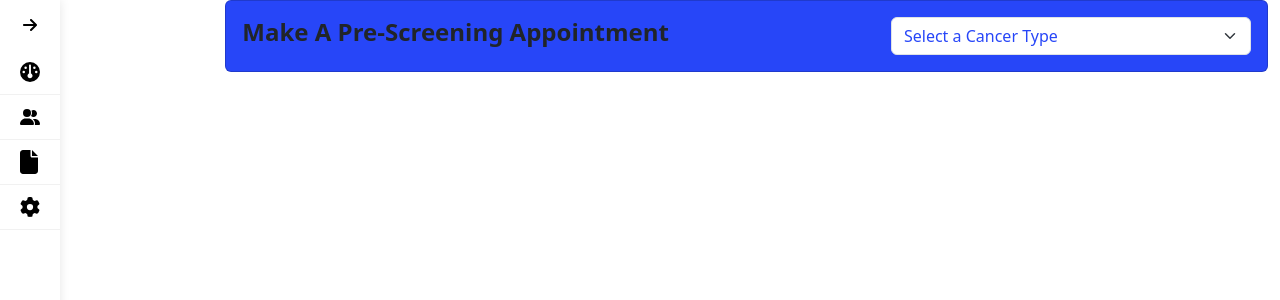
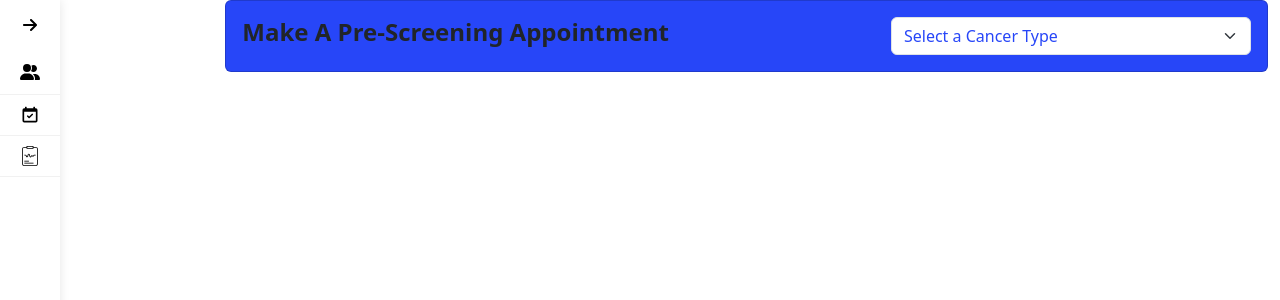
Before and after one commit to BocaCodeHack2023/hackathon-project-employees, a React (Create React App) app: page /appointments in a window 1280 px wide. Shown: the top 300 px of the page. Built offline with nearby package versions, Linux system fonts and the light colour scheme.

Commit message:
updated links svgs and styling

```diff
--- a/src/components/Sidebar.jsx
+++ b/src/components/Sidebar.jsx
@@ -2,17 +2,18 @@ import { useState } from 'react';
 import '../styles/sidebar.css';
 import { Link } from 'react-router-dom';
 import AppointmentPicker from '../pages/AppointmentPicker';
+import { Button } from 'react-bootstrap';
 
-export default function Sidebar( { setShowSidebar, showSidebar }) {
+export default function Sidebar({ setShowSidebar, showSidebar }) {
 
 
-  return(
+  return (
     <>
       <div className={`${!showSidebar ? "hiddenSidebar" : "sidebar"}`}>
         <button className="sidebarButton" onClick={() => setShowSidebar(!showSidebar)}>
           {!showSidebar
-            ? <svg xmlns="http://www.w3.org/2000/svg" height="1em" viewBox="0 0 448 512"><path d="M438.6 278.6c12.5-12.5 12.5-32.8 0-45.3l-160-160c-12.5-12.5-32.8-12.5-45.3 0s-12.5 32.8 0 45.3L338.8 224 32 224c-17.7 0-32 14.3-32 32s14.3 32 32 32l306.7 0L233.4 393.4c-12.5 12.5-12.5 32.8 0 45.3s32.8 12.5 45.3 0l160-160z"/></svg>
-            : <svg xmlns="http://www.w3.org/2000/svg" height="1em" viewBox="0 0 448 512"><path d="M9.4 233.4c-12.5 12.5-12.5 32.8 0 45.3l160 160c12.5 12.5 32.8 12.5 45.3 0s12.5-32.8 0-45.3L109.2 288 416 288c17.7 0 32-14.3 32-32s-14.3-32-32-32l-306.7 0L214.6 118.6c12.5-12.5 12.5-32.8 0-45.3s-32.8-12.5-45.3 0l-160 160z"/></svg>
+            ? <svg xmlns="http://www.w3.org/2000/svg" height="1em" viewBox="0 0 448 512"><path d="M438.6 278.6c12.5-12.5 12.5-32.8 0-45.3l-160-160c-12.5-12.5-32.8-12.5-45.3 0s-12.5 32.8 0 45.3L338.8 224 32 224c-17.7 0-32 14.3-32 32s14.3 32 32 32l306.7 0L233.4 393.4c-12.5 12.5-12.5 32.8 0 45.3s32.8 12.5 45.3 0l160-160z" /></svg>
+            : <svg xmlns="http://www.w3.org/2000/svg" height="1em" viewBox="0 0 448 512"><path d="M9.4 233.4c-12.5 12.5-12.5 32.8 0 45.3l160 160c12.5 12.5 32.8 12.5 45.3 0s12.5-32.8 0-45.3L109.2 288 416 288c17.7 0 32-14.3 32-32s-14.3-32-32-32l-306.7 0L214.6 118.6c12.5-12.5 12.5-32.8 0-45.3s-32.8-12.5-45.3 0l-160 160z" /></svg>
           }
         </button>
         <div className='d-flex flex-column'>
@@ -20,38 +21,45 @@ export default function Sidebar( { setShowSidebar, showSidebar }) {
             ? (
               <>
                 <div className="sidebarItem">
-                  <Link to={"/login"} className="sidebarTitle">Dashboard</Link>
+                  <Link to={"/profile"} className="sidebarTitle">Profile</Link>
                 </div>
                 <div className="sidebarItem">
-                  <Link className="sidebarTitle">Profile</Link>
+                  <Link to={"/appointments"} className="sidebarTitle">Appointments</Link>
                 </div>
                 <div className="sidebarItem">
-                  <span className="sidebarTitle">Reports</span>
-                </div>
-                <div className="sidebarItem">
-                  <span className="sidebarTitle">Settings</span>
+                  <Link to={"/results"} className="sidebarTitle">Results</Link>
                 </div>
               </>
             )
             : (
               <>
+                <Link to="/profile">
                   <div className="sidebarItemHidden">
-                  <svg xmlns="http://www.w3.org/2000/svg" height="1.5em" viewBox="0 0 512 512"><path d="M0 256a256 256 0 1 1 512 0A256 256 0 1 1 0 256zm320 96c0-26.9-16.5-49.9-40-59.3V88c0-13.3-10.7-24-24-24s-24 10.7-24 24V292.7c-23.5 9.5-40 32.5-40 59.3c0 35.3 28.7 64 64 64s64-28.7 64-64zM144 176a32 32 0 1 0 0-64 32 32 0 1 0 0 64zm-16 80a32 32 0 1 0 -64 0 32 32 0 1 0 64 0zm288 32a32 32 0 1 0 0-64 32 32 0 1 0 0 64zM400 144a32 32 0 1 0 -64 0 32 32 0 1 0 64 0z"/></svg>
+                    <svg xmlns="http://www.w3.org/2000/svg" height="1.5em" viewBox="0 0 640 512"><path d="M96 128a128 128 0 1 1 256 0A128 128 0 1 1 96 128zM0 482.3C0 383.8 79.8 304 178.3 304h91.4C368.2 304 448 383.8 448 482.3c0 16.4-13.3 29.7-29.7 29.7H29.7C13.3 512 0 498.7 0 482.3zM609.3 512H471.4c5.4-9.4 8.6-20.3 8.6-32v-8c0-60.7-27.1-115.2-69.8-151.8c2.4-.1 4.7-.2 7.1-.2h61.4C567.8 320 640 392.2 640 481.3c0 17-13.8 30.7-30.7 30.7zM432 256c-31 0-59-12.6-79.3-32.9C372.4 196.5 384 163.6 384 128c0-26.8-6.6-52.1-18.3-74.3C384.3 40.1 407.2 32 432 32c61.9 0 112 50.1 112 112s-50.1 112-112 112z" /></svg>
                   </div>
+                </Link>
+                <Link to="/appointments">
                   <div className="sidebarItemHidden">
-                  <svg xmlns="http://www.w3.org/2000/svg" height="1.5em" viewBox="0 0 640 512"><path d="M96 128a128 128 0 1 1 256 0A128 128 0 1 1 96 128zM0 482.3C0 383.8 79.8 304 178.3 304h91.4C368.2 304 448 383.8 448 482.3c0 16.4-13.3 29.7-29.7 29.7H29.7C13.3 512 0 498.7 0 482.3zM609.3 512H471.4c5.4-9.4 8.6-20.3 8.6-32v-8c0-60.7-27.1-115.2-69.8-151.8c2.4-.1 4.7-.2 7.1-.2h61.4C567.8 320 640 392.2 640 481.3c0 17-13.8 30.7-30.7 30.7zM432 256c-31 0-59-12.6-79.3-32.9C372.4 196.5 384 163.6 384 128c0-26.8-6.6-52.1-18.3-74.3C384.3 40.1 407.2 32 432 32c61.9 0 112 50.1 112 112s-50.1 112-112 112z"/></svg>
+                    <svg xmlns="http://www.w3.org/2000/svg" viewBox="0 0 1024 1024" version="1.1"><path d="M810.666667 170.666667h-42.666667V106.666667a21.333333 21.333333 0 0 0-21.333333-21.333334h-42.666667a21.333333 21.333333 0 0 0-21.333333 21.333334V170.666667H341.333333V106.666667a21.333333 21.333333 0 0 0-21.333333-21.333334h-42.666667a21.333333 21.333333 0 0 0-21.333333 21.333334V170.666667H213.333333a85.333333 85.333333 0 0 0-85.333333 85.333333v554.666667a85.333333 85.333333 0 0 0 85.333333 85.333333h597.333334a85.333333 85.333333 0 0 0 85.333333-85.333333V256a85.333333 85.333333 0 0 0-85.333333-85.333333z m0 640H213.333333V341.333333h597.333334z m-358.826667-134.4a20.48 20.48 0 0 0 29.866667 0l181.333333-180.906667a21.76 21.76 0 0 0 0-30.293333l-23.04-22.613334a21.76 21.76 0 0 0-30.293333 0l-143.36 143.36-52.48-52.906666a21.76 21.76 0 0 0-30.293334 0l-22.613333 21.76a21.333333 21.333333 0 0 0 0 29.866666z" /></svg>
                   </div>
+                </Link>
+                <Link to="/results">
                   <div className="sidebarItemHidden">
-                <svg xmlns="http://www.w3.org/2000/svg" height="1.5em" viewBox="0 0 384 512"><path d="M0 64C0 28.7 28.7 0 64 0H224V128c0 17.7 14.3 32 32 32H384V448c0 35.3-28.7 64-64 64H64c-35.3 0-64-28.7-64-64V64zm384 64H256V0L384 128z"/></svg>
+                    <svg xmlns="http://www.w3.org/2000/svg" fill="#000000" version="1.1" id="Capa_1" viewBox="0 0 368.554 368.554">
+                      <g>
+                        <path d="M292.371,17.347h-44.344V0h-127.5v17.347H76.183c-20.005,0-36.281,16.275-36.281,36.281v278.646   c0,20.005,16.275,36.281,36.281,36.281h216.188c20.005,0,36.281-16.275,36.281-36.281V53.627   C328.652,33.622,312.376,17.347,292.371,17.347z M135.527,15h97.5v19.693h-97.5V15z M313.652,332.273   c0,11.734-9.546,21.281-21.281,21.281H76.183c-11.734,0-21.281-9.546-21.281-21.281V53.627c0-11.734,9.546-21.281,21.281-21.281   h44.344v17.347h127.5V32.347h44.344c11.734,0,21.281,9.546,21.281,21.281V332.273z" />
+                        <path d="M249.473,169.358l-7.8,11.849c-1.11,1.686-2.794,1.882-3.467,1.888c-0.691,0.001-2.36-0.161-3.5-1.826l-0.217-0.317   c-3.948-5.77-10.465-8.865-17.431-8.29c-6.967,0.579-12.883,4.711-15.824,11.053l-4.166,8.982   c-1.124,2.426-3.309,2.496-4.194,2.412c-0.887-0.083-3.02-0.555-3.677-3.146l-9.067-35.742c-2.199-8.67-9.665-14.475-18.598-14.475   c-0.036,0-0.071,0-0.107,0c-8.98,0.046-16.437,5.941-18.554,14.668l-8.178,33.702c-0.642,2.646-2.813,3.112-3.716,3.19   c-0.901,0.076-3.122-0.009-4.208-2.507l-8.062-18.541c-3.048-7.012-9.958-11.542-17.603-11.542H79.485v15h21.619   c1.671,0,3.181,0.99,3.847,2.523l8.062,18.541c3.343,7.688,10.895,12.188,19.253,11.47c8.353-0.721,15.027-6.451,17.003-14.598   l8.178-33.702c0.698-2.878,3.068-3.201,4.055-3.206c1.025,0.004,3.36,0.293,4.088,3.164l9.066,35.742   c2.024,7.979,8.628,13.629,16.825,14.393c0.624,0.059,1.243,0.087,1.857,0.087c7.461,0,14.138-4.223,17.337-11.123l4.166-8.982   c0.927-1.998,2.727-2.354,3.458-2.416c0.728-0.056,2.565-0.006,3.809,1.812l0.217,0.317c3.586,5.241,9.498,8.356,15.84,8.355   c0.058,0,0.116,0,0.173,0c6.408-0.057,12.338-3.287,15.861-8.64l7.801-11.849c0.778-1.182,2.088-1.888,3.503-1.888h23.563v-15   h-23.563C259.028,160.718,253.034,163.948,249.473,169.358z" />
+                        <rect x="79.485" y="271.777" width="84.688" height="15" />
+                        <rect x="79.485" y="308.443" width="169.375" height="15" />
+                      </g>
+                    </svg>
                   </div>
-                <div className="sidebarItemHidden">
-                  <svg xmlns="http://www.w3.org/2000/svg" height="1.5em" viewBox="0 0 512 512"><path d="M495.9 166.6c3.2 8.7 .5 18.4-6.4 24.6l-43.3 39.4c1.1 8.3 1.7 16.8 1.7 25.4s-.6 17.1-1.7 25.4l43.3 39.4c6.9 6.2 9.6 15.9 6.4 24.6c-4.4 11.9-9.7 23.3-15.8 34.3l-4.7 8.1c-6.6 11-14 21.4-22.1 31.2c-5.9 7.2-15.7 9.6-24.5 6.8l-55.7-17.7c-13.4 10.3-28.2 18.9-44 25.4l-12.5 57.1c-2 9.1-9 16.3-18.2 17.8c-13.8 2.3-28 3.5-42.5 3.5s-28.7-1.2-42.5-3.5c-9.2-1.5-16.2-8.7-18.2-17.8l-12.5-57.1c-15.8-6.5-30.6-15.1-44-25.4L83.1 425.9c-8.8 2.8-18.6 .3-24.5-6.8c-8.1-9.8-15.5-20.2-22.1-31.2l-4.7-8.1c-6.1-11-11.4-22.4-15.8-34.3c-3.2-8.7-.5-18.4 6.4-24.6l43.3-39.4C64.6 273.1 64 264.6 64 256s.6-17.1 1.7-25.4L22.4 191.2c-6.9-6.2-9.6-15.9-6.4-24.6c4.4-11.9 9.7-23.3 15.8-34.3l4.7-8.1c6.6-11 14-21.4 22.1-31.2c5.9-7.2 15.7-9.6 24.5-6.8l55.7 17.7c13.4-10.3 28.2-18.9 44-25.4l12.5-57.1c2-9.1 9-16.3 18.2-17.8C227.3 1.2 241.5 0 256 0s28.7 1.2 42.5 3.5c9.2 1.5 16.2 8.7 18.2 17.8l12.5 57.1c15.8 6.5 30.6 15.1 44 25.4l55.7-17.7c8.8-2.8 18.6-.3 24.5 6.8c8.1 9.8 15.5 20.2 22.1 31.2l4.7 8.1c6.1 11 11.4 22.4 15.8 34.3zM256 336a80 80 0 1 0 0-160 80 80 0 1 0 0 160z"/></svg>
-                </div>
+                </Link>
               </>
             )
           }
         </div>
-      </div>
+      </div >
     </>
   )
 }
--- a/src/styles/sidebar.css
+++ b/src/styles/sidebar.css
@@ -52,6 +52,11 @@
   transition: all 0.3s ease-in-out;
 }
 
+.sidebarTitle {
+  text-decoration: none;
+  color: black;
+}
+
 .sidebarItemHidden:hover {
   background-color: #cbcbcb;
 }
```
Also changed, not shown: 1 other file (tests, documents, lock files or other folders). Lines whose indentation alone changed are shown as unchanged.
